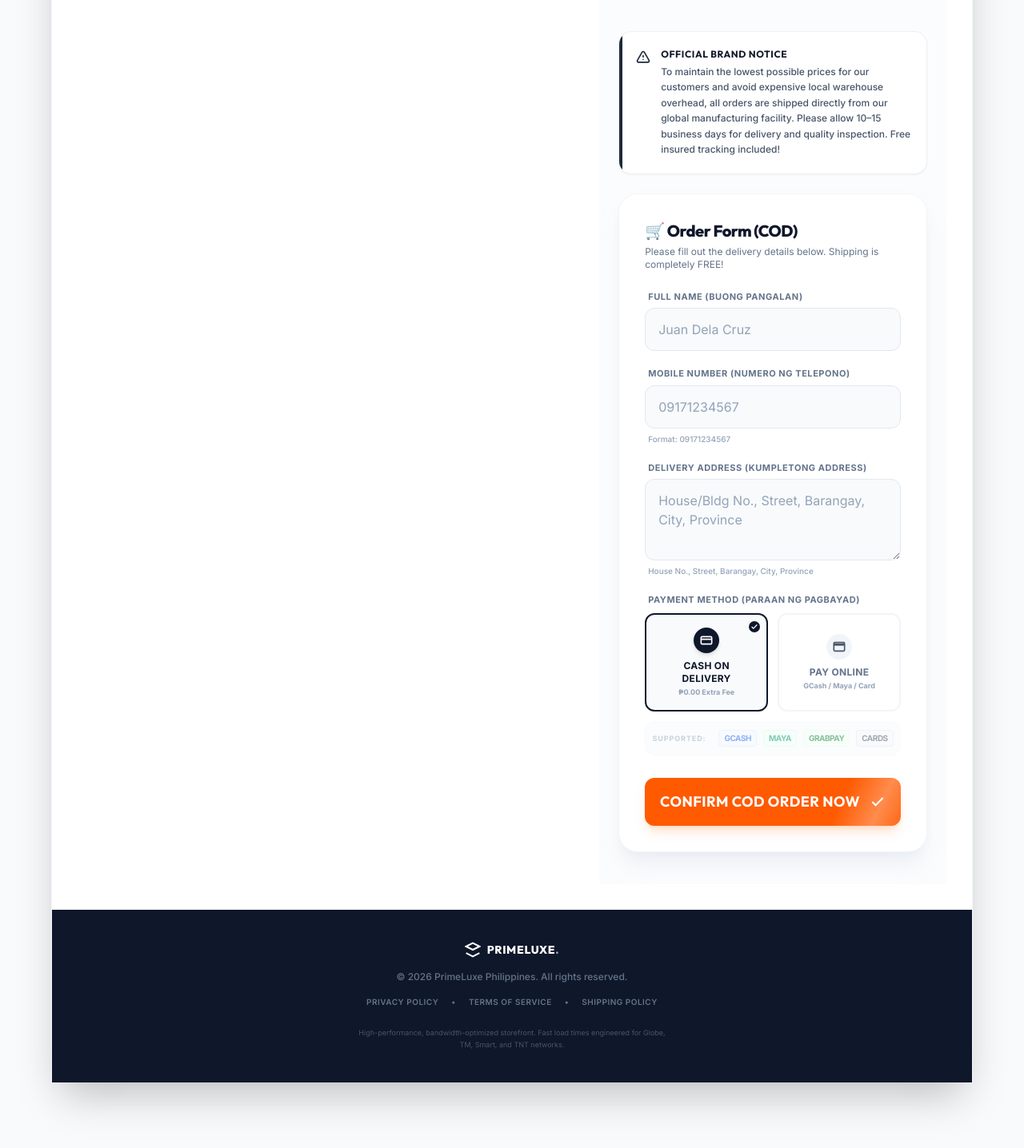
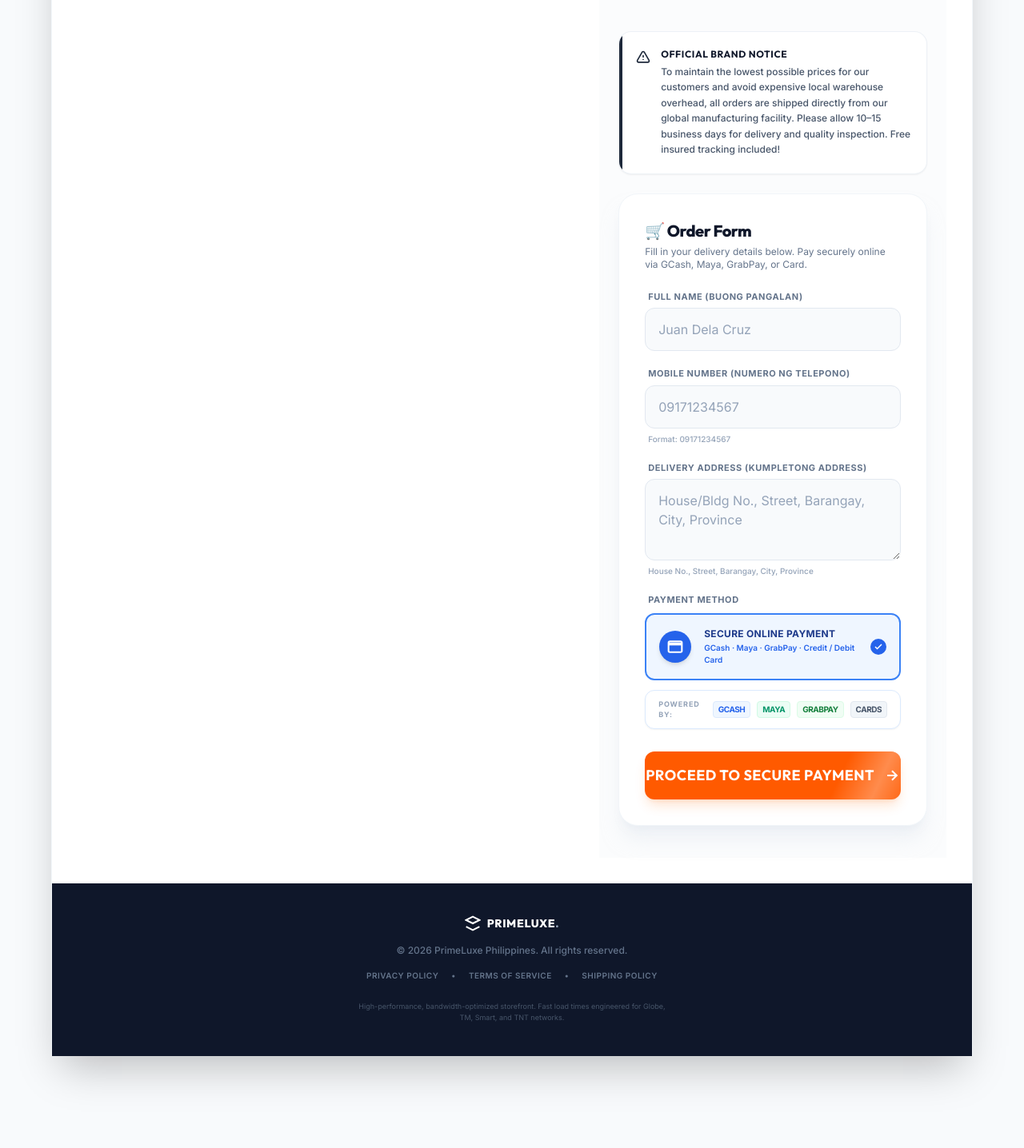
Before and after one commit to mchlbrns/kels-dropshipping, a Django app: template store/templates/store/landing_page.html in a window 1280 px wide. Shown: the part 1272-2708 px from the top of the page at 80% size. After the commit the page ends 2628 px from the top, so only its background shows below. Run offline with Django 5.2, Linux system fonts and the light colour scheme; the template is opened without the code that fills it: values that come from a table or form of the project are taken from there, others are empty; some libraries are stand-ins or nearby versions.

Commit message:
feat: disable COD UI — lock storefront to online-only payment (GCash/Maya/GrabPay/Card)

```diff
--- a/store/forms.py
+++ b/store/forms.py
@@ -5,10 +5,10 @@ class CheckoutForm(forms.ModelForm):
     payment_method = forms.CharField(
         widget=forms.HiddenInput(attrs={
             'id': 'id_payment_method',
-            'value': 'cod'
+            'value': 'online'
         }),
         required=False,
-        initial='cod'
+        initial='online'
     )
 
     class Meta:
@@ -46,5 +46,5 @@ class CheckoutForm(forms.ModelForm):
     def clean_payment_method(self):
         method = self.cleaned_data.get('payment_method')
         if not method or method not in ['cod', 'online']:
-            return 'cod'
+            return 'online'  # Default to online; COD temporarily disabled
         return method
--- a/store/templates/store/landing_page.html
+++ b/store/templates/store/landing_page.html
@@ -546,10 +546,10 @@
                 <div class="bg-white border border-slate-100 rounded-3xl p-6 md:p-8 shadow-xl shadow-slate-200/50">
                     <div class="mb-6">
                         <h2 class="font-display font-extrabold text-xl text-slate-900 flex items-center gap-2">
-                            🛒 Order Form (COD)
+                            🛒 Order Form
                         </h2>
                         <p class="text-xs text-slate-500 mt-1">
-                            Please fill out the delivery details below. Shipping is completely FREE!
+                            Fill in your delivery details below. Pay securely online via GCash, Maya, GrabPay, or Card.
                         </p>
                     </div>
 
@@ -595,53 +595,33 @@
                             <span class="text-[10px] text-slate-400 font-medium pl-1">House No., Street, Barangay, City, Province</span>
                         </div>
 
-                        <!-- Premium Payment Method Selection Grid -->
+                        <!-- Online Payment Only Notice -->
                         <div class="flex flex-col gap-2">
-                            <label class="text-[11px] font-bold text-slate-500 uppercase tracking-wider pl-1">Payment Method (Paraan ng Pagbayad)</label>
+                            <label class="text-[11px] font-bold text-slate-500 uppercase tracking-wider pl-1">Payment Method</label>
 
-                            <div class="grid grid-cols-2 gap-3" id="paymentMethodSelector">
-                                <!-- Option 1: COD -->
-                                <button type="button" data-method="cod" class="payment-method-card flex flex-col items-center justify-center p-4 rounded-xl border-2 border-slate-900 bg-slate-50 text-slate-900 transition-all duration-200 hover:bg-slate-50 text-center relative overflow-hidden group">
-                                    <div class="w-8 h-8 rounded-full bg-slate-900 text-white flex items-center justify-center mb-2 shadow-md">
-                                        <svg class="w-4 h-4" fill="none" stroke="currentColor" stroke-width="2.5" viewBox="0 0 24 24">
-                                            <rect x="2" y="5" width="20" height="14" rx="2" ry="2"></rect>
-                                            <line x1="2" y1="10" x2="22" y2="10"></line>
-                                        </svg>
-                                    </div>
-                                    <span class="text-xs font-extrabold uppercase tracking-wide">Cash on Delivery</span>
-                                    <span class="text-[9px] text-slate-400 font-bold mt-0.5">₱0.00 Extra Fee</span>
-
-                                    <!-- Selection Indicator Badge -->
-                                    <div class="absolute top-2 right-2 w-3.5 h-3.5 bg-slate-900 rounded-full flex items-center justify-center text-white scale-100 transition-transform duration-200" id="codCheckBadge">
-                                        <svg class="w-2.5 h-2.5" fill="none" stroke="currentColor" stroke-width="3" viewBox="0 0 24 24">
-                                            <polyline points="20 6 9 17 4 12"></polyline>
-                                        </svg>
-                                    </div>
-                                </button>
-
-                                <!-- Option 2: PayOnline -->
-                                <button type="button" data-method="online" class="payment-method-card flex flex-col items-center justify-center p-4 rounded-xl border-2 border-slate-100 bg-white text-slate-500 transition-all duration-200 hover:bg-slate-50 text-center relative overflow-hidden group">
-                                    <div class="w-8 h-8 rounded-full bg-slate-100 text-slate-600 flex items-center justify-center mb-2">
-                                        <svg class="w-4 h-4" fill="none" stroke="currentColor" stroke-width="2.5" viewBox="0 0 24 24">
+                            <!-- Locked: Online Payment Only Card -->
+                            <div class="flex items-center gap-4 p-4 rounded-xl border-2 border-blue-500 bg-blue-50 text-blue-900">
+                                <div class="w-10 h-10 rounded-full bg-blue-600 text-white flex items-center justify-center shadow-md shrink-0">
+                                    <svg class="w-5 h-5" fill="none" stroke="currentColor" stroke-width="2.5" viewBox="0 0 24 24">
                                         <path d="M4 4h16c1.1 0 2 .9 2 2v12c0 1.1-.9 2-2 2H4c-1.1 0-2-.9-2-2V6c0-1.1.9-2 2-2z"></path>
                                         <rect x="2" y="6" width="20" height="4" fill="currentColor" stroke="none"></rect>
                                     </svg>
                                 </div>
-                                    <span class="text-xs font-extrabold uppercase tracking-wide">Pay Online</span>
-                                    <span class="text-[9px] text-slate-400 font-bold mt-0.5">GCash / Maya / Card</span>
-
-                                    <!-- Selection Indicator Badge -->
-                                    <div class="absolute top-2 right-2 w-3.5 h-3.5 bg-slate-900 rounded-full flex items-center justify-center text-white scale-0 transition-transform duration-200" id="onlineCheckBadge">
-                                        <svg class="w-2.5 h-2.5" fill="none" stroke="currentColor" stroke-width="3" viewBox="0 0 24 24">
+                                <div class="flex-1">
+                                    <p class="text-xs font-extrabold uppercase tracking-wide">Secure Online Payment</p>
+                                    <p class="text-[10px] text-blue-600 font-semibold mt-0.5">GCash &middot; Maya &middot; GrabPay &middot; Credit / Debit Card</p>
+                                </div>
+                                <!-- Locked Check Badge -->
+                                <div class="w-5 h-5 bg-blue-600 rounded-full flex items-center justify-center text-white shrink-0">
+                                    <svg class="w-3 h-3" fill="none" stroke="currentColor" stroke-width="3" viewBox="0 0 24 24">
                                         <polyline points="20 6 9 17 4 12"></polyline>
                                     </svg>
                                 </div>
-                                </button>
                             </div>
 
-                            <!-- E-Wallet Supported Logos Panel -->
-                            <div class="flex items-center justify-center gap-4 bg-slate-50 border border-slate-100 rounded-xl px-4 py-2.5 mt-1 transition-all duration-200 opacity-50 select-none" id="ewalletLogosPanel">
-                                <span class="text-[9px] font-bold text-slate-400 uppercase tracking-widest">Supported:</span>
+                            <!-- Supported Logos Panel -->
+                            <div class="flex items-center justify-center gap-3 bg-white border border-blue-100 rounded-xl px-4 py-2.5 mt-1 shadow-sm">
+                                <span class="text-[9px] font-bold text-slate-400 uppercase tracking-widest">Powered by:</span>
                                 <div class="flex gap-2">
                                     <span class="text-[10px] font-extrabold text-blue-600 tracking-tighter uppercase px-1.5 py-0.5 bg-blue-50 border border-blue-100 rounded">GCash</span>
                                     <span class="text-[10px] font-extrabold text-emerald-600 tracking-tighter uppercase px-1.5 py-0.5 bg-emerald-50 border border-emerald-100 rounded">Maya</span>
@@ -653,9 +633,10 @@
 
                         <!-- Submit CTA Button (Reserved high-contrast brandAccent color) -->
                         <button type="submit" id="confirmOrderBtn" class="animate-shine-autoplay w-full py-4 mt-2 flex items-center justify-center gap-3 bg-brandAccent hover:bg-brandAccentHover text-white font-display font-bold text-lg tracking-wide rounded-xl shadow-lg shadow-orange-500/20 active:scale-[0.97] transition-all duration-150">
-                            CONFIRM COD ORDER NOW
+                            PROCEED TO SECURE PAYMENT
                             <svg class="w-5 h-5 shrink-0" fill="none" stroke="currentColor" stroke-width="2.5" viewBox="0 0 24 24">
-                                <polyline points="20 6 9 17 4 12"></polyline>
+                                <line x1="5" y1="12" x2="19" y2="12"></line>
+                                <polyline points="12 5 19 12 12 19"></polyline>
                             </svg>
                         </button>
                     </form>
@@ -689,13 +670,14 @@
             <!-- 14. Sticky Bottom Mobile CTA (Conversions) -->
             <div class="fixed bottom-0 left-1/2 -translate-x-1/2 w-full max-w-2xl bg-white/90 backdrop-blur-md border-t border-slate-100/80 px-6 py-4 flex items-center justify-between gap-4 z-40 shadow-[0_-8px_30px_rgba(0,0,0,0.03)] transition-all duration-300 lg:hidden">
                 <div class="flex flex-col">
-                    <span class="text-[9px] font-bold text-slate-400 uppercase tracking-wider">Total Price (COD)</span>
+                    <span class="text-[9px] font-bold text-blue-500 uppercase tracking-wider">Secure Online Price</span>
                     <span class="font-display font-extrabold text-xl text-slate-900 leading-none mt-1">{{ product.formatted_price }}</span>
                 </div>
                 <a href="#checkout-form-section" class="animate-shine-autoplay flex-grow max-w-[240px] py-3.5 px-5 flex items-center justify-center gap-2 bg-brandAccent hover:bg-brandAccentHover text-white font-display font-bold text-sm tracking-wide rounded-xl shadow-lg shadow-orange-500/15 active:scale-[0.97] transition-all duration-150">
-                    BUY NOW (COD)
+                    PAY ONLINE NOW
                     <svg class="w-4 h-4 animate-bounce" fill="none" stroke="currentColor" stroke-width="2.5" viewBox="0 0 24 24">
-                        <polyline points="20 6 9 17 4 12"></polyline>
+                        <line x1="5" y1="12" x2="19" y2="12"></line>
+                        <polyline points="12 5 19 12 12 19"></polyline>
                     </svg>
                 </a>
             </div>
```
Also changed, not shown: store/tests.py (+6 -4 lines). Lines whose indentation alone changed are shown as unchanged.
